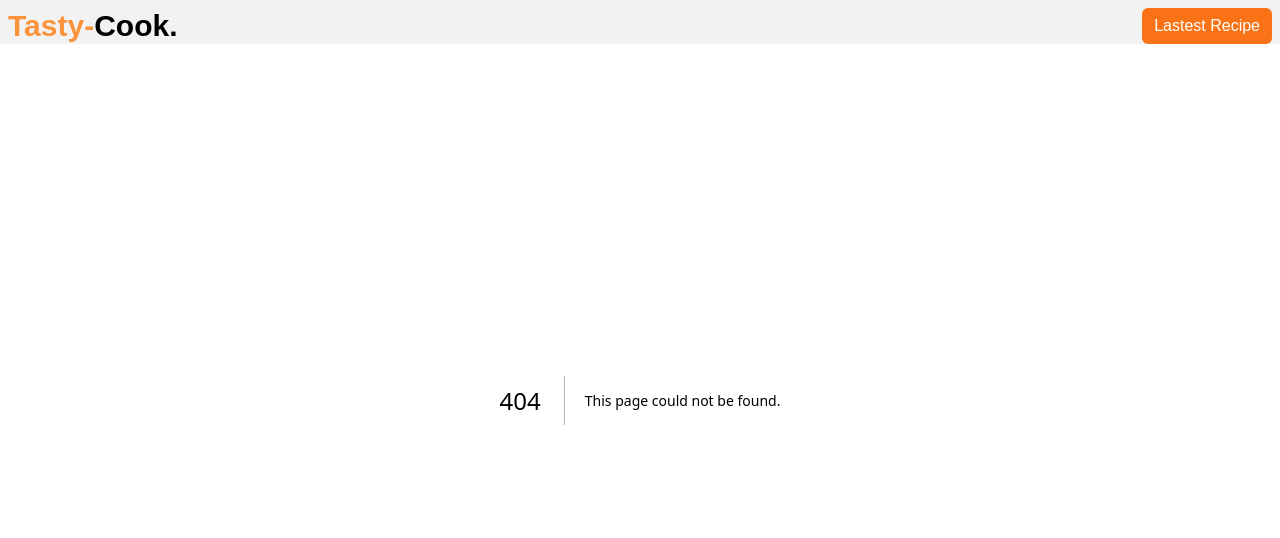
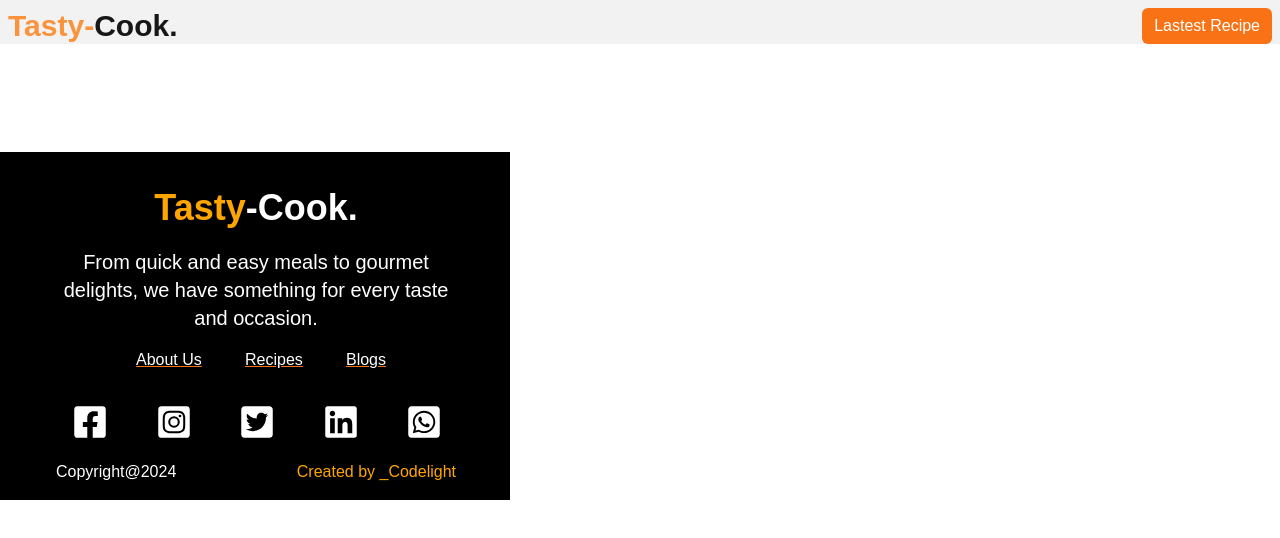
Before and after one commit to tijesunimi-5/food-recipe-app, a Next.js app: page /about-us in a window 1280 px wide. Before the commit this address had no page. Shown: the top 538 px of the page. Built offline with nearby package versions, Linux system fonts and the light colour scheme.

Commit message:
first commit

```diff
--- /dev/null
+++ b/app/about-us/page.js
@@ -0,0 +1,11 @@
+import React from 'react'
+
+const page = () => {
+  return (
+    <div>
+      Loading....
+    </div>
+  )
+}
+
+export default page
--- /dev/null
+++ b/app/api/recipes.js
@@ -0,0 +1,22 @@
+// pages/api/spoonacular.js
+import axios from "axios";
+
+export default async function handler(req, res) {
+  const { query } = req.query;
+  const apiKey = "7760048b98e04ef8b12239fd5beb4092"; // your API key
+
+  try {
+    const response = await axios.get(
+      `https://api.spoonacular.com/recipes/complexSearch`,
+      {
+        params: {
+          apiKey: apiKey,
+          query: query,
+        },
+      }
+    );
+    res.status(200).json(response.data);
+  } catch (error) {
+    res.status(500).json({ error: "Error fetching recipes" });
+  }
+}
--- /dev/null
+++ b/app/blog/page.js
@@ -0,0 +1,11 @@
+import React from 'react'
+
+const page = () => {
+  return (
+    <div>
+      Loading....
+    </div>
+  )
+}
+
+export default page
--- a/app/layout.js
+++ b/app/layout.js
@@ -1,6 +1,7 @@
 import localFont from "next/font/local";
 import "./globals.css";
 import Header from "@/components/Header";
+import Footer from "@/components/Footer";
 
 const geistSans = localFont({
   src: "./fonts/GeistVF.woff",
@@ -26,6 +27,7 @@ export default function RootLayout({ children }) {
       >
         <Header />
         {children}
+        <Footer />
       </body>
     </html>
   );
--- a/app/page.js
+++ b/app/page.js
@@ -9,7 +9,7 @@ export default function Home() {
   const [recipes, setRecipes] = useState([]);
   const [snackRecipes, setSnackRecipes] = useState([]);
   const [query, setQuery] = useState("");
-  const apiKey = "7760048b98e04ef8b12239fd5beb4092";
+  const apiKey = "5c349d02cf7942cc9940532aafafcad1";
 
   const fetchSnackRecipes = async () => {
     const url = `https://api.spoonacular.com/recipes/complexSearch?apiKey=${apiKey}&query=cuisine&number=1`;
@@ -53,7 +53,7 @@ export default function Home() {
   };
 
   return (
-    <div className="h-[680vh]">
+    <div className="">
       <div className="heropage mt-12 w-[510px] z-20 relative">
         <div className="mobile-background">
           <img src="/food1.jpg" />
@@ -135,7 +135,7 @@ export default function Home() {
                 ))}
               </div>
             ) : (
-              <p>No snack recipes available.</p>
+              <p className="text-red-400 text-xl">No Cuisine recipes available. (Check internet connection)</p>
             )}
 
             <div className="w-[200px] ml-40 mt-10 h-[40px]">
--- /dev/null
+++ b/app/recipe/page.js
@@ -0,0 +1,11 @@
+import React from 'react'
+
+const page = () => {
+  return (
+    <div>
+      loading...
+    </div>
+  )
+}
+
+export default page
--- /dev/null
+++ b/components/Footer.js
@@ -0,0 +1,58 @@
+'use client'
+import Link from "next/link";
+import React from "react";
+import { FaFacebookSquare, FaInstagramSquare, FaLinkedin, FaTwitterSquare, FaWhatsappSquare } from "react-icons/fa";
+
+const Footer = () => {
+  return (
+    <footer className="w-[510px] mt-32 py-4 bg-black text-white text-center">
+      <div className="w-[400px] ml-14 pt-5">
+        <h1 className="text-4xl">
+          <span>Tasty</span>-Cook.
+        </h1>
+
+        <p className="text-xl mt-5">
+          From quick and easy meals to gourmet delights, we have something for
+          every taste and occasion.
+        </p>
+
+        <p className="flex justify-between w-[250px] ml-20 mt-4">
+          <Link href={"/about-us"} className="underline decoration-orange-500 ">
+            About Us
+          </Link>
+          <Link href={"/recipe"} className="underline decoration-orange-500 ">
+            Recipes
+          </Link>
+          <Link href={"/blog"} className="underline decoration-orange-500 ">
+            Blogs
+          </Link>
+        </p>
+
+        <p className="flex text-4xl text-white w-[370px] mt-8 ml-4 justify-between">
+          <a href={"/"}>
+            <FaFacebookSquare />
+          </a>
+          <a href={"/"}>
+            <FaInstagramSquare />
+          </a>
+          <a href={"/"}>
+            <FaTwitterSquare />
+          </a>
+          <a href={"/"}>
+            <FaLinkedin />
+          </a>
+          <a href={"/"}>
+            <FaWhatsappSquare />
+          </a>
+        </p>
+
+        <p className="flex justify-between mt-5">
+          Copyright@2024
+          <span>Created by _Codelight</span>
+        </p>
+      </div>
+    </footer>
+  );
+};
+
+export default Footer;
--- a/components/Header.js
+++ b/components/Header.js
@@ -1,6 +1,7 @@
 "use client"
 import React from 'react'
 import Button from './Button'
+import Link from 'next/link'
 
 const Header = () => {
   const buttonHandler = () => {
@@ -10,7 +11,9 @@ const Header = () => {
   return (
     <header className="flex justify-between px-2 fixed right-0 left-0 top-0 pt-2  z-50 bg-[#F2F2F2]">
       <h1 className="text-3xl">
-        <span className="text-orange-400">Tasty-</span>Cook.
+        <Link href={"/"}>
+          <span className="text-orange-400">Tasty-</span>Cook.
+        </Link>
       </h1>
 
       <ul className="hidden">
```
